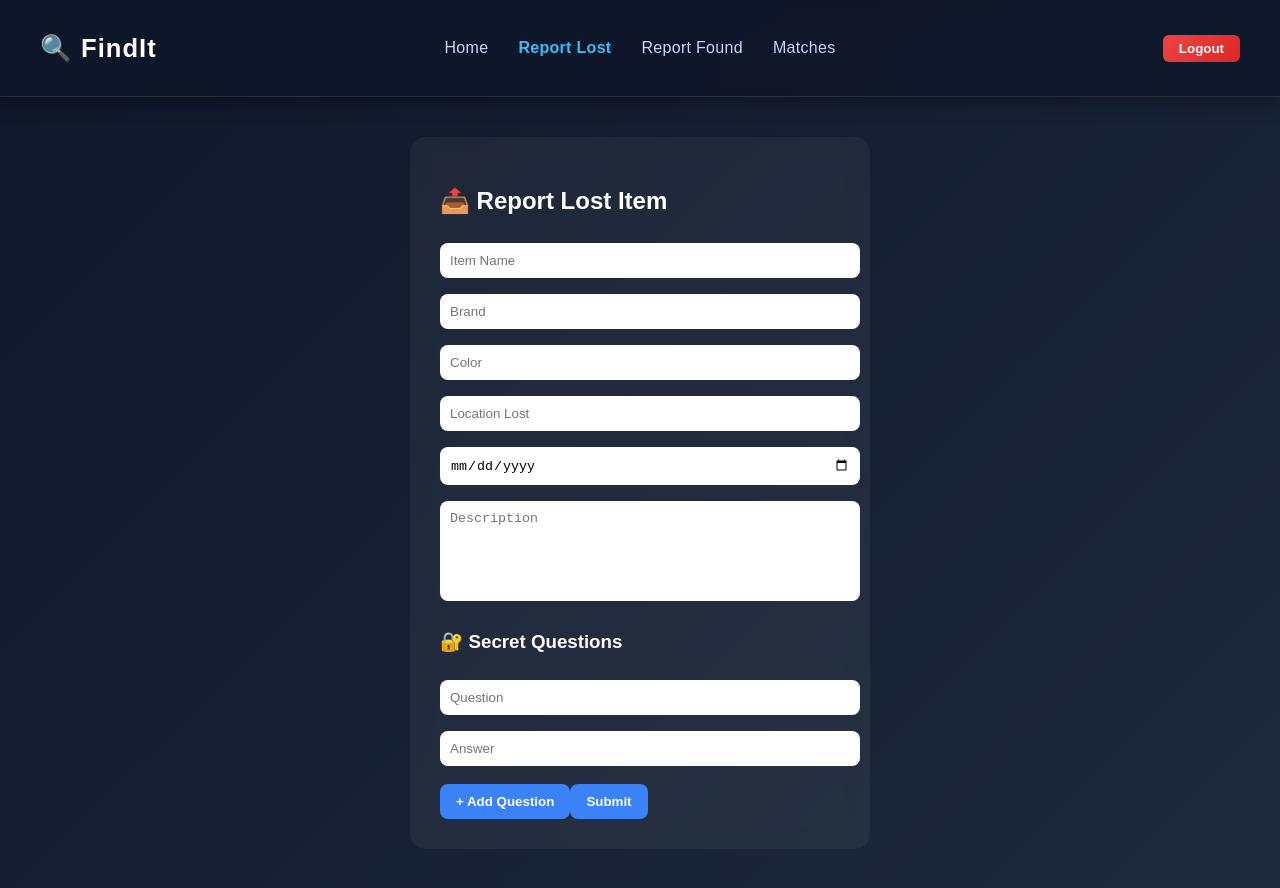
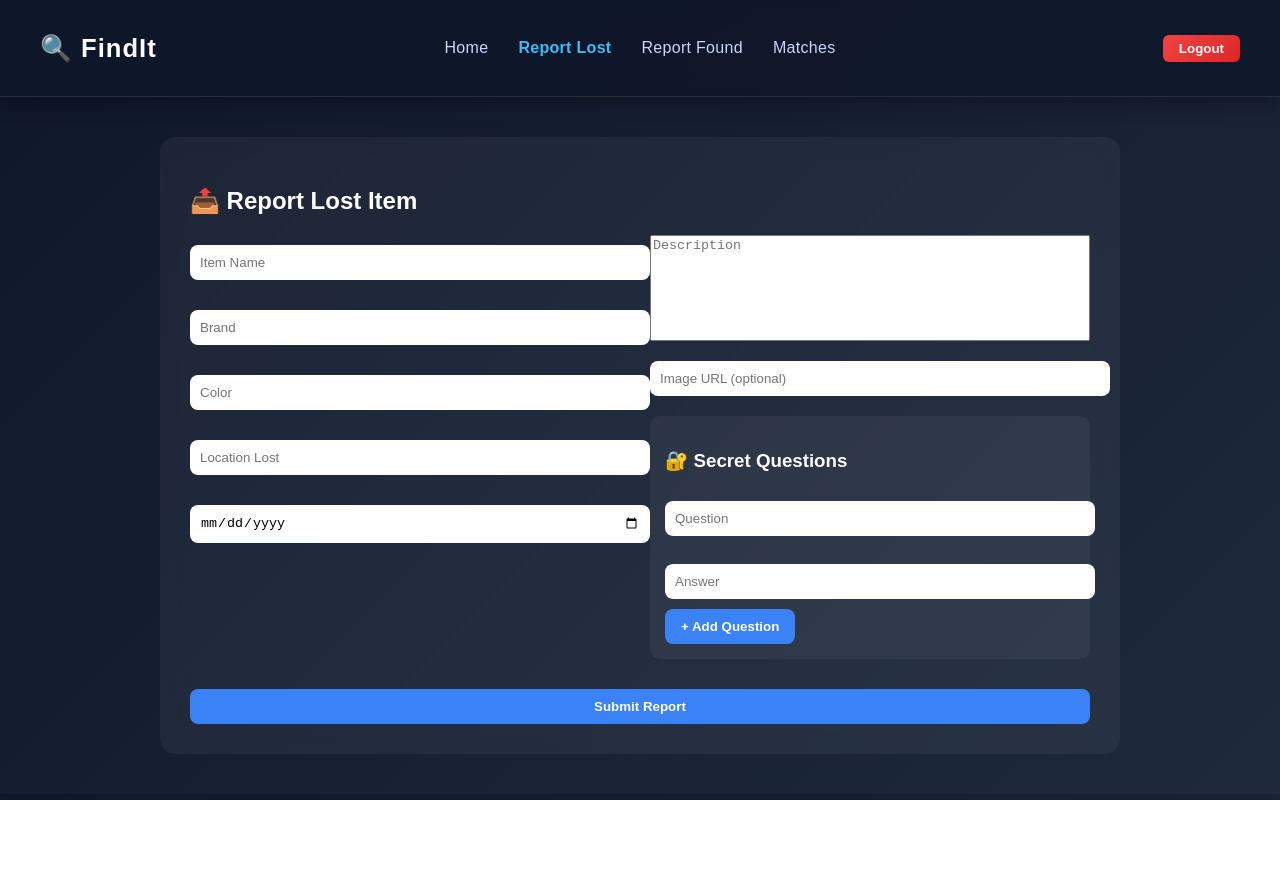
Before and after one commit to ashok770/FindIt-Frontend, a React (Vite) app: page /lost in a window 1280 px wide. After the commit the page ends 800 px from the top, so only its background shows below. Built offline with nearby package versions, Linux system fonts and the light colour scheme.

Commit message:
the ui for the match is started

```diff
--- a/src/index.css
+++ b/src/index.css
@@ -134,3 +134,129 @@ textarea {
 .form-card button {
   margin-top: 10px;
 }
+/* PAGE */
+.lost-page {
+  display: flex;
+  justify-content: center;
+  padding: 40px;
+}
+
+/* CONTAINER */
+.lost-container {
+  width: 900px;
+  background: rgba(255, 255, 255, 0.05);
+  padding: 30px;
+  border-radius: 15px;
+  backdrop-filter: blur(10px);
+}
+
+/* FORM GRID */
+.lost-form {
+  display: grid;
+  grid-template-columns: 1fr 1fr;
+  gap: 20px;
+}
+
+/* LEFT & RIGHT */
+.form-left,
+.form-right {
+  display: flex;
+  flex-direction: column;
+  gap: 10px;
+}
+
+/* TEXTAREA */
+textarea {
+  min-height: 100px;
+}
+
+/* SECRET BOX */
+.secret-box {
+  background: rgba(255, 255, 255, 0.05);
+  padding: 15px;
+  border-radius: 10px;
+}
+
+/* QUESTION BLOCK */
+.question-block {
+  display: flex;
+  flex-direction: column;
+  gap: 8px;
+}
+
+/* SUBMIT BUTTON */
+.submit-btn {
+  grid-column: span 2;
+  margin-top: 10px;
+  background: #3b82f6;
+}
+
+.submit-btn:hover {
+  background: #2563eb;
+}
+/* PAGE */
+.matches-page {
+  padding: 40px;
+  text-align: center;
+}
+
+/* GRID */
+.matches-grid {
+  display: grid;
+  grid-template-columns: repeat(auto-fit, minmax(250px, 1fr));
+  gap: 20px;
+  margin-top: 30px;
+}
+
+/* CARD */
+.match-card {
+  background: rgba(255, 255, 255, 0.05);
+  padding: 20px;
+  border-radius: 15px;
+  backdrop-filter: blur(10px);
+  transition: 0.3s;
+}
+
+/* HOVER EFFECT */
+.match-card:hover {
+  transform: translateY(-5px);
+}
+
+/* IMAGE */
+.match-img {
+  width: 100%;
+  height: 150px;
+  object-fit: cover;
+  border-radius: 10px;
+}
+
+/* SCORE */
+.score {
+  margin-top: 10px;
+  font-weight: bold;
+  color: #38bdf8;
+}
+
+/* BUTTON */
+.claim-btn {
+  margin-top: 10px;
+  background: #10b981;
+}
+
+.claim-btn:hover {
+  background: #059669;
+}
+.match-card {
+  position: relative;
+}
+
+/* SCORE BADGE */
+.score {
+  position: absolute;
+  top: 10px;
+  right: 10px;
+  background: #38bdf8;
+  padding: 5px 10px;
+  border-radius: 8px;
+  font-size: 0.8rem;
+}
--- a/src/pages/Lost.jsx
+++ b/src/pages/Lost.jsx
@@ -46,11 +46,13 @@ function Lost() {
   };
 
   return (
-    <div className="form-container">
-      <div className="form-card">
+    <div className="lost-page">
+      <div className="lost-container">
         <h2>📤 Report Lost Item</h2>
 
-        <form onSubmit={handleSubmit}>
+        <form onSubmit={handleSubmit} className="lost-form">
+          {/* LEFT SIDE */}
+          <div className="form-left">
             <input
               name="itemName"
               placeholder="Item Name"
@@ -64,16 +66,27 @@ function Lost() {
               onChange={handleChange}
             />
             <input type="date" name="dateLost" onChange={handleChange} />
+          </div>
+
+          {/* RIGHT SIDE */}
+          <div className="form-right">
             <textarea
               name="description"
               placeholder="Description"
               onChange={handleChange}
             />
 
+            <input
+              name="image"
+              placeholder="Image URL (optional)"
+              onChange={handleChange}
+            />
+
+            <div className="secret-box">
               <h3>🔐 Secret Questions</h3>
 
               {questions.map((q, index) => (
-            <div key={index}>
+                <div key={index} className="question-block">
                   <input
                     placeholder="Question"
                     onChange={(e) =>
@@ -92,8 +105,13 @@ function Lost() {
               <button type="button" onClick={addQuestion}>
                 + Add Question
               </button>
+            </div>
+          </div>
 
-          <button type="submit">Submit</button>
+          {/* SUBMIT */}
+          <button type="submit" className="submit-btn">
+            Submit Report
+          </button>
         </form>
       </div>
     </div>
--- a/src/pages/Matches.jsx
+++ b/src/pages/Matches.jsx
@@ -1,5 +1,69 @@
+import { useEffect, useState } from "react";
+import axios from "axios";
+
 function Matches() {
-  return <h2>Match Results</h2>;
+  const [matches, setMatches] = useState([]);
+
+  useEffect(() => {
+    const fetchMatches = async () => {
+      try {
+        const token = localStorage.getItem("token");
+
+        const res = await axios.get("http://localhost:5000/api/match", {
+          headers: {
+            Authorization: `Bearer ${token}`,
+          },
+        });
+
+        setMatches(res.data);
+      } catch (err) {
+        console.log("ERROR:", err.response?.data || err.message);
+      }
+    };
+
+    fetchMatches();
+  }, []);
+
+  return (
+    <div className="matches-page">
+      <h2>🎯 Matching Results</h2>
+
+      <div className="matches-grid">
+        {matches.length === 0 ? (
+          <p>No matches found. Report a lost item first!</p>
+        ) : (
+          matches.map((match, index) => (
+            <div className="match-card" key={index}>
+              <img
+                src={match.foundItem.image || "https://via.placeholder.com/150"}
+                alt="item"
+                className="match-img"
+              />
+
+              <h3>{match.foundItem.itemName}</h3>
+
+              <p>
+                <b>Lost Item:</b> {match.lostItem.itemName}
+              </p>
+              <p>
+                <b>Brand:</b> {match.foundItem.brand}
+              </p>
+              <p>
+                <b>Color:</b> {match.foundItem.color}
+              </p>
+              <p>
+                <b>Location:</b> {match.foundItem.locationFound}
+              </p>
+
+              <div className="score">Match Score: {match.matchScore}%</div>
+
+              <button className="claim-btn">Claim Item</button>
+            </div>
+          ))
+        )}
+      </div>
+    </div>
+  );
 }
 
 export default Matches;
```
Lines whose indentation alone changed are shown as unchanged.
